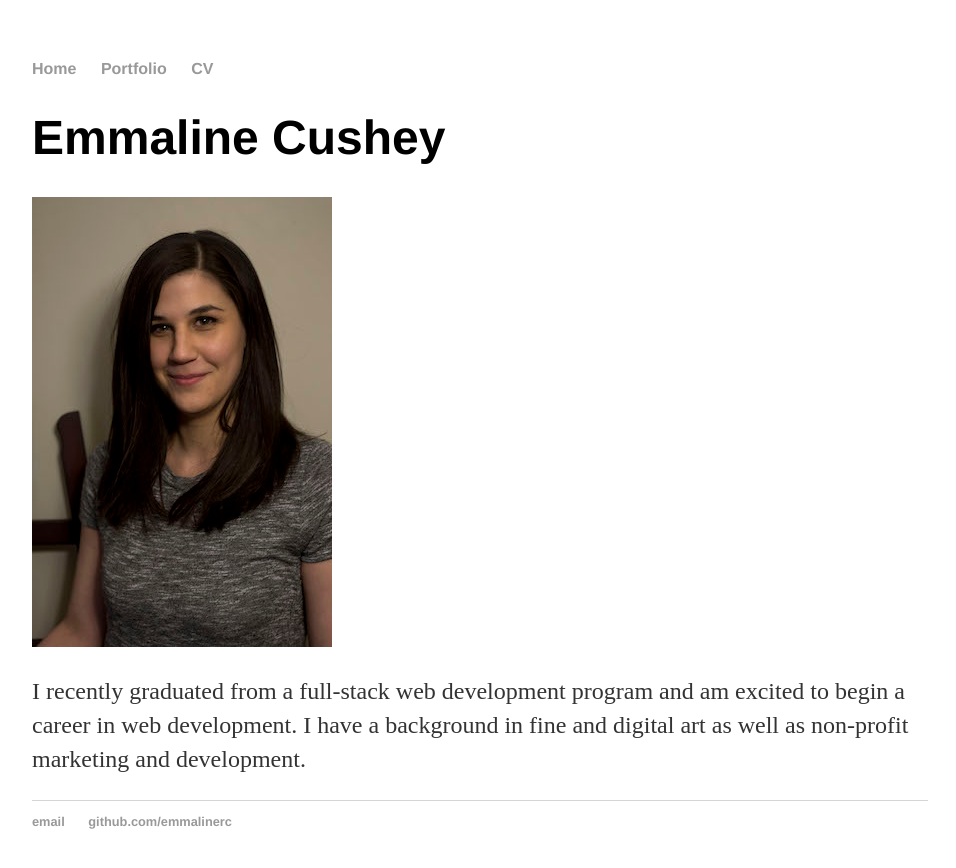
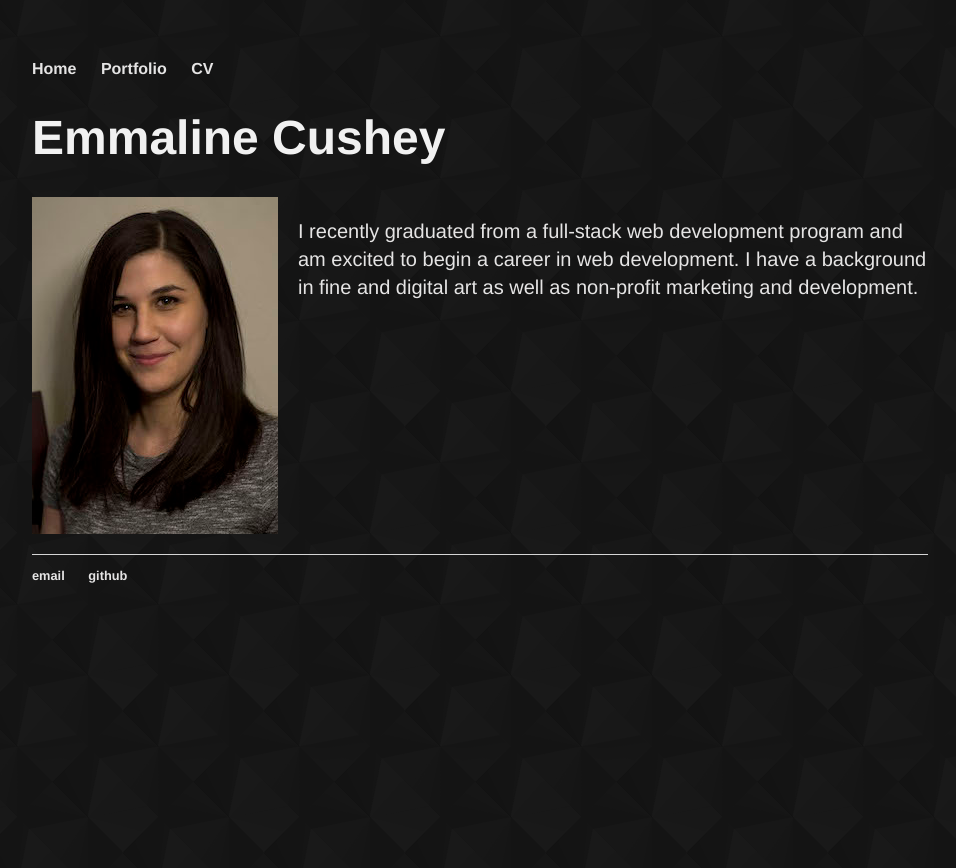
Before and after one commit to emmalinerc/emmalinerc.github.io, a Jekyll site: the page built from index.html, in a window 1280 px wide. Shown: the top 868 px of the page, without its empty margins (160-1116 px from the left). Built offline with Jekyll 4.4.1, drawn with Linux system fonts in a browser that asks for light colours.

Commit message:
added cv

```diff
--- a/_layouts/default.html
+++ b/_layouts/default.html
@@ -25,7 +25,7 @@
   <footer>
    <ul>
    <li><a href="mailto:emmalinerc@gmail.com">email</a></li>
-   <li><a href="https://github.com/emmalinerc">github.com/emmalinerc</a></li>
+   <li><a href="https://github.com/emmalinerc">github</a></li>
    </ul>
   </footer>
   </body>
--- a/css/main.css
+++ b/css/main.css
@@ -14,7 +14,8 @@ nav ul li, footer ul li {
 }
 a {
     text-decoration: none;
-    color: #999;
+    color: #E5E4E4;
+    font-family:'Helvetica', 'Arial', 'Sans-Serif';
 }
 a:hover {
     text-decoration: underline;
@@ -22,11 +23,12 @@ a:hover {
 h1 {
     font-size: 3em;
     font-family:'Helvetica', 'Arial', 'Sans-Serif';
+    color: #F1F1F1;
 }
 p {
-    font-size: 1.5em;
+    font-size: 1.25em;
     line-height: 1.4em;
-    color: #333;
+    color: #E5E4E4;
 }
 footer {
     border-top: 1px solid #d5d5d5;
@@ -41,3 +43,18 @@ ul.posts {
 ul.posts li {
     list-style: none;
 }
+#wrapper {
+    padding-bottom: 20px;
+    overflow: hidden;
+}
+#first {
+    float:left;
+}
+#second {
+    padding-left: 20px;
+    overflow: hidden;
+    font-family:'Helvetica', 'Arial', 'Sans-Serif';
+}
+body {
+    background-image: url("/images/diagmonds.png");
+}
--- a/index.html
+++ b/index.html
@@ -4,9 +4,9 @@ title: Emmaline Cushey
 ---
 
 		<div class="about">
-			<h1>Emmaline Cushey</h1>
-			<div style=display:inline-block>
-				<img style=display:inline-block src="/images/LinkedIn.jpg" alt="Emmaline Cushey">
-				<p style=display:inline-block>I recently graduated from a full-stack web development program and am excited to begin a career in web development. I have a background in fine and digital art as well as non-profit marketing and development.</p>
+			<h1 >Emmaline Cushey</h1>
+			<div id="wrapper">
+				<img id="first" src="/images/LinkedIn.jpg" alt="Emmaline Cushey">
+				<p id="second">I recently graduated from a full-stack web development program and am excited to begin a career in web development. I have a background in fine and digital art as well as non-profit marketing and development.</p>
 			</div>
 		</div>
--- a/portfolio/index.html
+++ b/portfolio/index.html
@@ -5,9 +5,7 @@ title: Emmaline Cushey's Portfolio
 
 		<div class="about">
 			<h1>Portfolio</h1>
-			<p></p>
 
-			<ul class="contacts">
-				<li><a href="https://www.linkedin.com/in/emmaline-cushey-142581130/">Linkedin</a></li>
-				</ul>
+				<a href="https://www.linkedin.com/in/emmaline-cushey-142581130/">Linkedin</a>
+				<br></br>
 		</div>
```
Also changed, not shown: Gemfile (added, +9 -0 lines), cv/index.html (+3 -7 lines), Gemfile.lock (added), images/LinkedIn.jpg, images/diagmonds.png (added), 2 other files.
